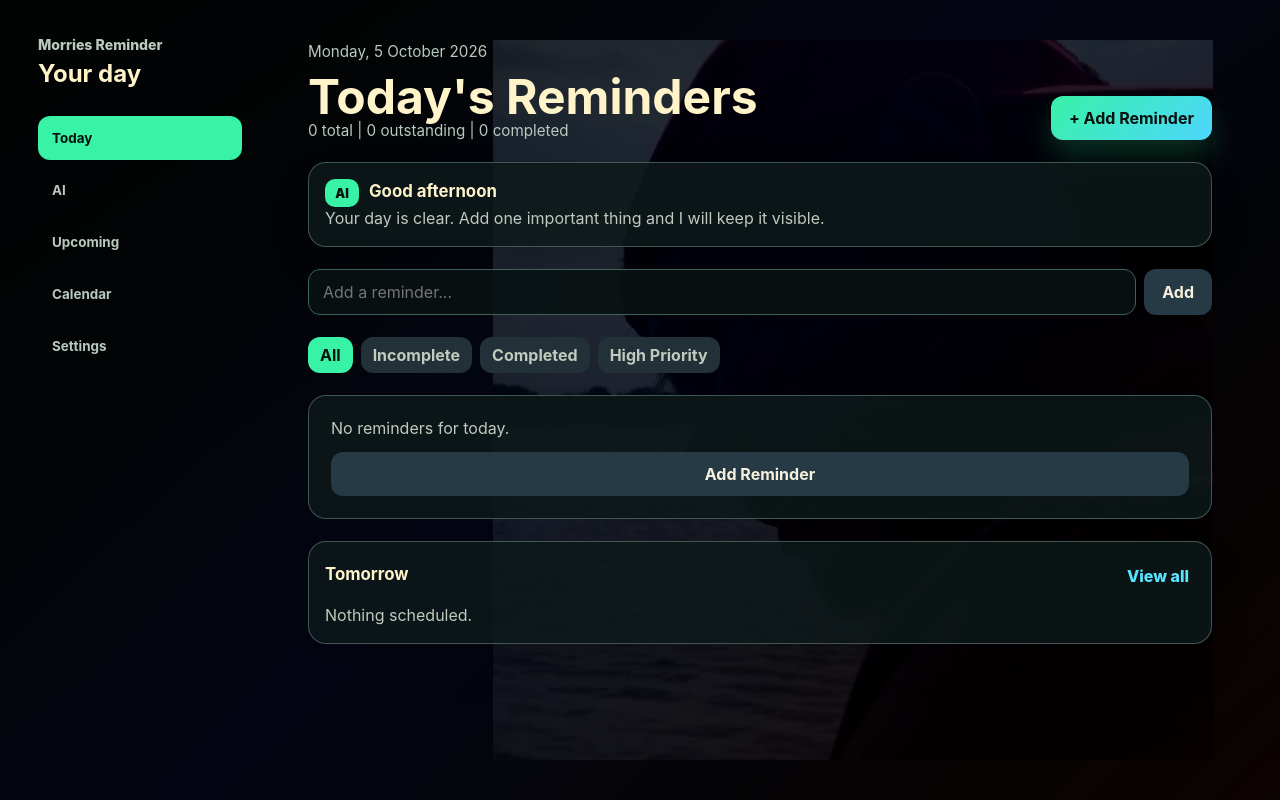
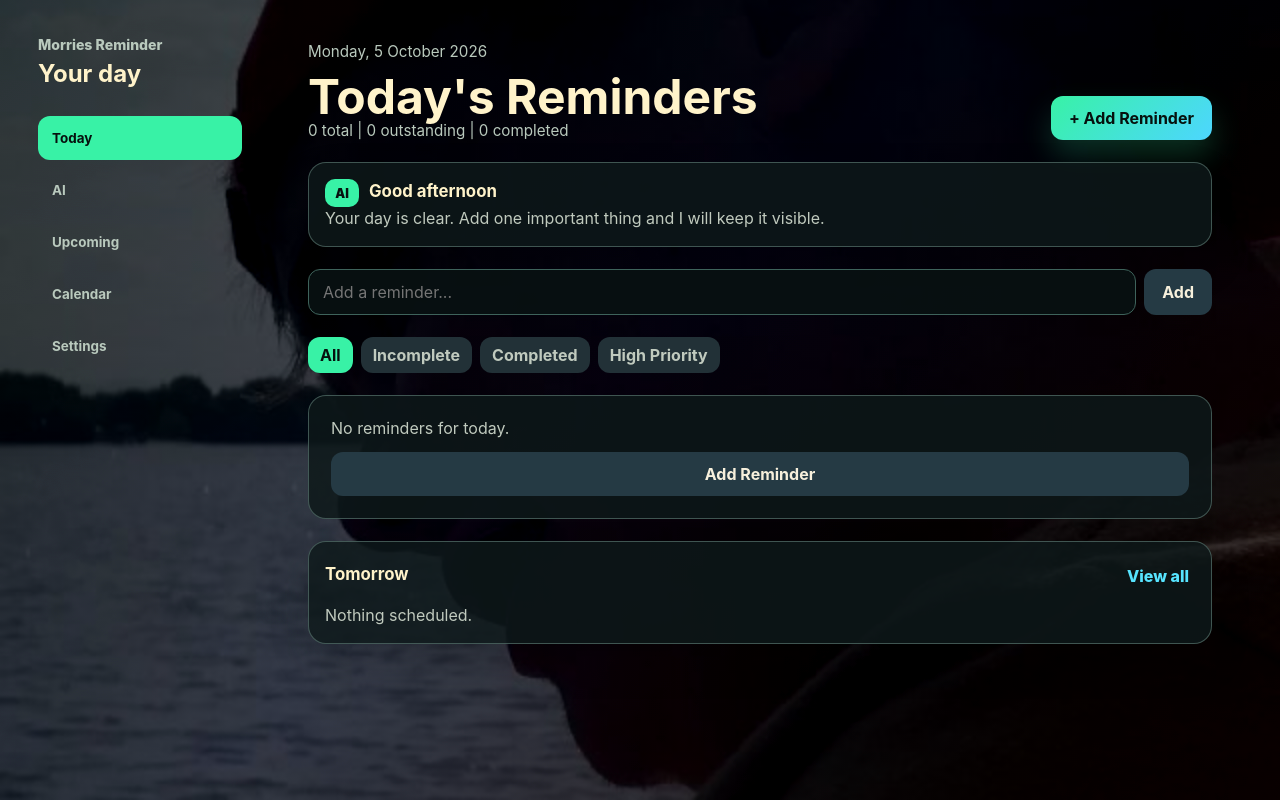
Before and after one commit to OverThrow69/OverThrow69.github.io, a React (Vite) app: page / in a window 1280 px wide. Built offline with nearby package versions, Linux system fonts and the light colour scheme.

Commit message:
Make background image cover the app

```diff
--- a/src/App.css
+++ b/src/App.css
@@ -12,10 +12,10 @@
   inset: 0;
   z-index: -1;
   background:
-    linear-gradient(135deg, rgba(11, 18, 17, 0.82) 0%, rgba(17, 25, 39, 0.78) 48%, rgba(36, 22, 18, 0.88) 100%),
-    url('./assets/morries-background.jpg') right 12% center / min(74vw, 720px) auto no-repeat;
+    linear-gradient(135deg, rgba(11, 18, 17, 0.72) 0%, rgba(17, 25, 39, 0.62) 48%, rgba(36, 22, 18, 0.78) 100%),
+    url('./assets/morries-background.jpg') center center / cover no-repeat;
   content: '';
-  filter: brightness(0.74) contrast(1.18) saturate(1.28);
+  filter: brightness(0.82) contrast(1.2) saturate(1.35);
   opacity: 1;
 }
 
```
